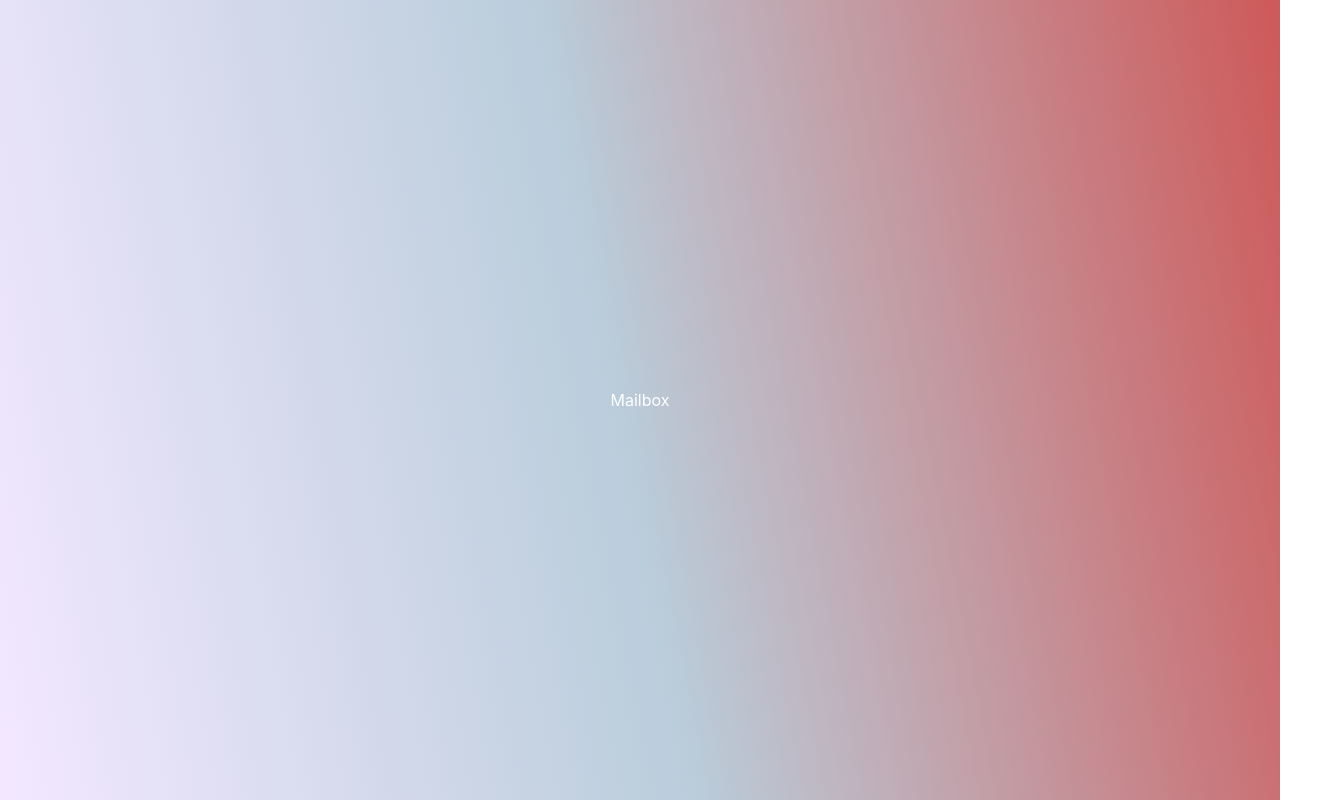
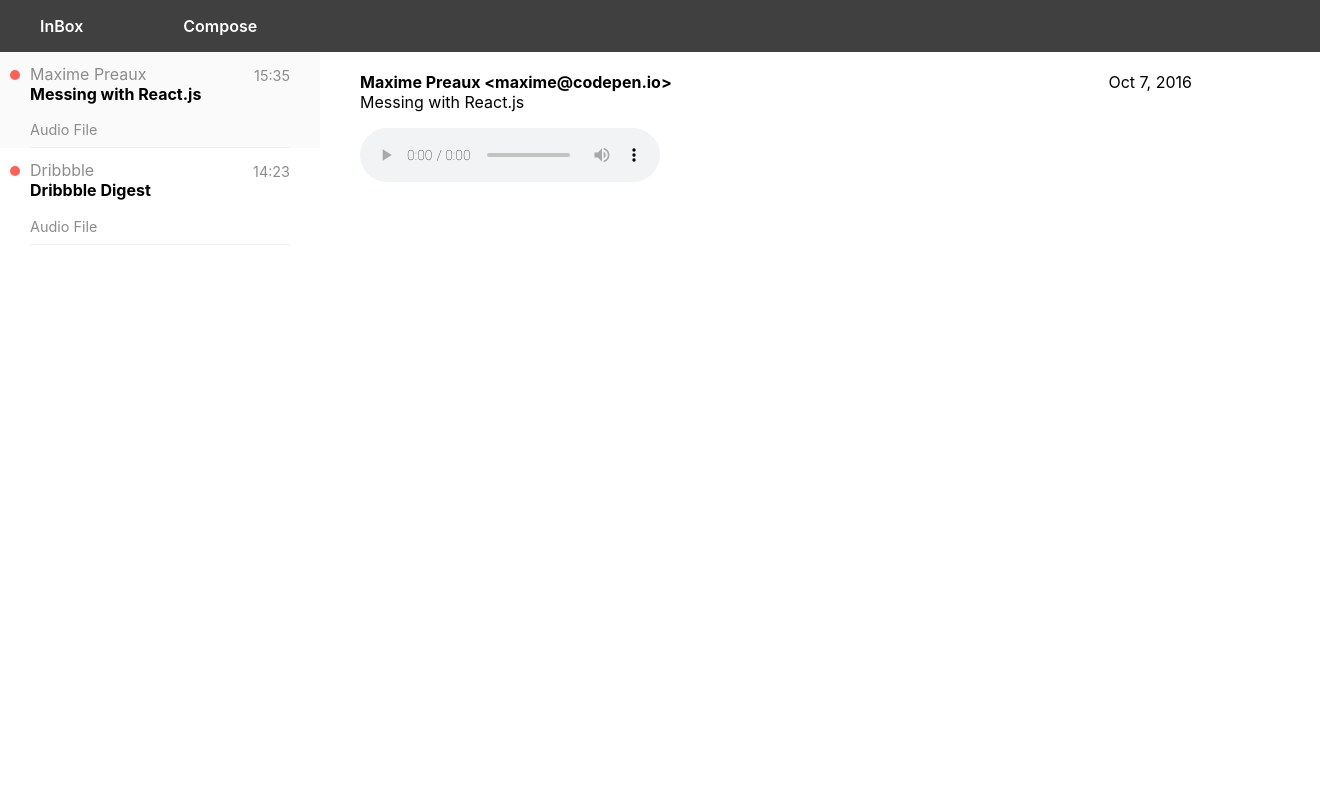
Before and after one commit to ahmedhosam283843/Voice-Mail-Socket-Application, a React (Create React App) app in the folder frontend/: page /mailbox in a window 1280 px wide. Shown: the whole page, 1320 px wide, since content can reach past the window. Built offline with nearby package versions, Linux system fonts and the light colour scheme.

Commit message:
Add mailbox

```diff
--- a/frontend/src/App.css
+++ b/frontend/src/App.css
@@ -2,11 +2,6 @@
 @import url("https://fonts.googleapis.com/css2?family=Open+Sans&display=swap");
 
 .App {
-  text-align: center;
+  /* text-align: center; */
   display: flex;
-  min-height: 100vh;
-  align-items: center;
-  justify-content: center;
-  color: white;
-  background-image: linear-gradient(79deg, #f3e8ff, #bacddb 48%, #ce5959);
 }
--- a/frontend/src/components/Compose.js
+++ b/frontend/src/components/Compose.jsx
@@ -1,7 +1,11 @@
 import React from "react";
+import Topbar from "./mailbox/Topbar";
 
 const Compose = () => {
-  return <div>Compose</div>;
+  return <>
+  <Topbar />
+
+</>;
 };
 
 export default Compose;
--- a/frontend/src/components/Mailbox.js
+++ /dev/null
@@ -1,7 +0,0 @@
-import React from "react";
-
-const Mailbox = () => {
-  return <div>Mailbox</div>;
-};
-
-export default Mailbox;
--- /dev/null
+++ b/frontend/src/components/Mailbox.jsx
@@ -0,0 +1,49 @@
+import React,{useState} from "react";
+import Topbar from "./mailbox/Topbar";
+import Sidebar from "./mailbox/Sidebar";
+import MailDetails from './mailbox/MailDetails'
+
+import './mailbox.css'
+const Mailbox = () => {
+
+  const [currentEmailId, setCurrentEmailId] = useState(0);
+  const [emails, setEmails] = useState([
+    {
+      "id":0,
+      "from": "Maxime Preaux",
+      "address": "maxime@codepen.io",
+      "time": "2016-10-07 15:35:14",
+      "message": "Audio File",
+      "subject": "Messing with React.js",
+      "tag": "inbox",
+      "read": "false",
+      "content": <audio src='https://www.w3schools.com/html/horse.mp3' controls />
+    },
+    {
+      "id":1,
+      "from": "Dribbble",
+      "address": "digest@dribbble.com",
+      "time": "2016-05-09 14:23:54",
+      "message": "Audio File",
+      "subject": "Dribbble Digest",
+      "tag": "inbox",
+      "read": "false",
+      "content": <audio src='https://www.w3schools.com/html/horse.mp3' controls />
+    }
+  ]);
+
+
+  return <>
+  <div className="mailbox-Container">
+    <Topbar />
+    <div className="mainScreen">
+
+      <Sidebar emails={emails} setEmails={setEmails} currentEmailId={currentEmailId} setCurrentEmailId={setCurrentEmailId}/>
+      <MailDetails emails={emails} currentEmailId={currentEmailId}/>
+    </div>
+
+  </div>
+  </>;
+};
+
+export default Mailbox;
--- /dev/null
+++ b/frontend/src/components/mailbox.css
@@ -0,0 +1,19 @@
+.mailbox-Container{
+    display: flex;
+    flex-direction: column;
+}
+
+.mainScreen{
+    display: flex;
+    flex-direction: row;
+    gap: 20px;
+}
+
+.email-details__wrapper{
+    width: max(65vw);
+    padding: 20px;
+}
+
+.pull-right {
+    float: right;
+}
--- /dev/null
+++ b/frontend/src/components/mailbox/EmailListItem.jsx
@@ -0,0 +1,43 @@
+import React from 'react'
+
+const EmailListItem = (props) => {
+
+    const splitSeconds = (date) => {
+        const time = date.split(" ")[1].split(":");
+        return `${time[0]}:${time[1]}`;
+    };
+
+    const truncateString = (str, maxLength) => {
+        if (str.length > maxLength) {
+            return str.slice(0, maxLength) + '...';
+        } else {
+            return str;
+        }
+    };
+
+
+    console.log(props);
+
+
+    const time = splitSeconds(props.email.time);
+    let classes = "email-item";
+    if (props.selected) {
+        classes += " active unread";
+    }
+
+    return (
+    <div className={classes} onClick={() => props.openEmail(props.email.id)}>
+        <div className="email-item__name">{props.email.from}</div>
+        <div className="email-item__subject">
+        <strong>{props.email.subject}</strong>
+        </div>
+        <div className="email-item__read" data-read={props.email.read}></div>
+        <div className="email-item__time">{time}</div>
+        <div className="email-item__message">
+        <p>{truncateString(props.email.message, 100)}</p>
+        </div>
+    </div>
+    );
+};
+
+export default EmailListItem
--- /dev/null
+++ b/frontend/src/components/mailbox/MailDetails.jsx
@@ -0,0 +1,47 @@
+import React from 'react'
+
+const MailDetails = ({emails,currentEmailId}) => {
+
+    const email = emails.find((x) => x.id === currentEmailId)
+
+    //  Helpers
+    let months = ["Jan", "Feb", "Mar", "Apr", "May", "Jun", "Jul", "Aug", "Sep", "Oct", "Nov", "Dec" ];
+
+    const prettyDate = (dateString) => {
+        const date = new Date(dateString);
+        const month = months[date.getMonth()];
+        const day = date.getDate();
+        const year = date.getFullYear();
+        return `${month} ${day}, ${year}`;
+    };
+
+    if (!email) {
+        return (
+            <div className="email-details__wrapper col-md-8">
+            <div className="empty-container">
+                <div className="empty-container__content"></div>
+            </div>
+            </div>
+        );
+    }
+
+
+    return (
+        <div className="email-details__wrapper col-md-8">
+            <div className="email-details__container">
+            <div className="email-details__header">
+                <div className="email-details__info">
+                <strong>{email.from} {"<"}{email.address}{">"}</strong>
+                <span className="pull-right">{prettyDate(email.time)}</span>
+                </div>
+                <div>{email.subject}</div>
+            </div>
+            <div className="email-details__message">
+                <p>{email.content}</p>
+            </div>
+            </div>
+        </div>
+    );
+};
+
+export default MailDetails
--- /dev/null
+++ b/frontend/src/components/mailbox/Sidebar.jsx
@@ -0,0 +1,45 @@
+import React from 'react'
+
+import EmailListItem from './EmailListItem';
+
+import './sidebar.css'
+
+const Sidebar = ({emails,setEmails,currentEmailId,setCurrentEmailId}) => {
+
+    const openEmail = (id) => {
+        const updatedEmails = [...emails];
+        updatedEmails[id].read = "true";
+        setEmails(updatedEmails);
+        setCurrentEmailId(id);
+    };
+
+    if (emails.length === 0) {
+        return (
+            <div className="email-list__wrapper col-md-4">
+            <div className="empty-container">
+                <div className="empty-container__content">
+                Nothing to See Here
+                </div>
+            </div>
+            </div>
+        );
+    }
+
+    return (
+    <div className="email-list__wrapper">
+        <div className="email-list__container">
+        {emails.map((email) => (
+
+            <EmailListItem
+                key={email.id}
+                email={email}
+                selected={currentEmailId === email.id}
+                openEmail = {openEmail}
+            />
+        ))}
+        </div>
+    </div>
+    );
+}
+
+export default Sidebar
--- /dev/null
+++ b/frontend/src/components/mailbox/Topbar.jsx
@@ -0,0 +1,19 @@
+import React from 'react'
+import { Link } from 'react-router-dom';
+import './topbar.css'
+const topbar = () => {
+  return(
+        <div className="topbar">
+          <ul>
+            <Link to='/mailbox' className='top-link'>
+              <span>InBox</span>
+            </Link>
+            <Link to='/compose' className='top-link'>
+              <span>Compose</span>
+            </Link>
+          </ul>
+        </div>
+      );
+}
+
+export default topbar
--- /dev/null
+++ b/frontend/src/components/mailbox/sidebar.css
@@ -0,0 +1,63 @@
+
+.email-list__wrapper{
+  width: max(25vw);
+}
+.email-item {
+  position: relative;
+  padding: 12px 30px 10px;
+  transition: 0.3s;
+  cursor: pointer;
+}
+.email-item:hover,
+.email-item.active {
+  background: #fafafa;
+}
+.email-item:before {
+  content: "";
+  position: absolute;
+  width: calc(100% - 60px);
+  height: 1px;
+  bottom: 0px;
+  background: #eee;
+}
+.email-item__read[data-read="false"]:before {
+  content: "";
+  width: 10px;
+  height: 10px;
+  border-radius: 10px;
+  background:#FF6058;
+  position: absolute;
+  left: 10px;
+  top: 18px;
+}
+.email-item__time {
+  position: absolute;
+  right: 30px;
+  top: 15px;
+  color: #8c8c8c;
+  font-size: 0.9rem;
+}
+.email-item__subject {
+  display: inline-block;
+  margin-bottom: 3px;
+}
+.email-item__name {
+  color: #8c8c8c;
+}
+.email-item__message p {
+  margin-bottom: 0;
+  font-size: 0.9rem;
+  color: #8c8c8c;
+}
+
+.empty-container {
+  display: flex;
+  height: 100%;
+  text-align: center;
+  align-items: center;
+  justify-content: center;
+  color: #8c8c8c;
+}
+.empty-container div {
+  text-transform: uppercase;
+}
--- /dev/null
+++ b/frontend/src/components/mailbox/topbar.css
@@ -0,0 +1,15 @@
+.topbar {
+  background: rgba(0, 0, 0, 0.75);
+}
+
+ul{
+  gap: 100px;
+  display: flex;
+  width: 100vw;
+}
+
+.top-link{
+  color: white;
+  text-decoration: none;
+  font-weight: 600;
+}
```
